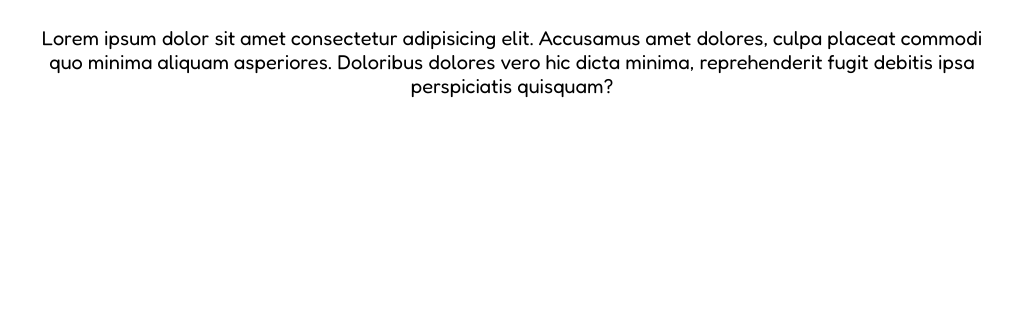
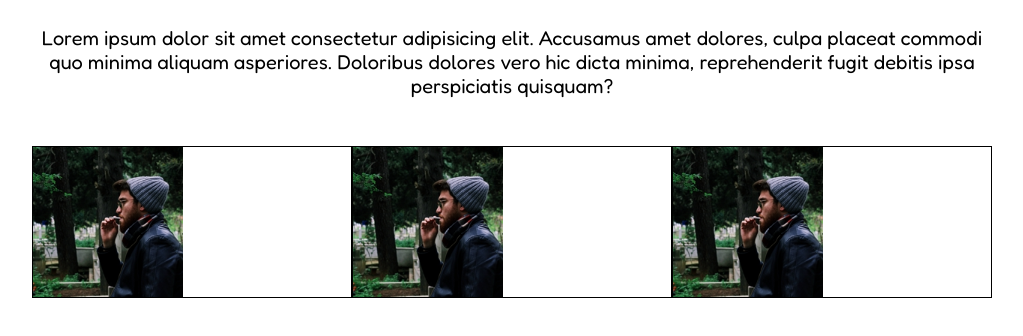
Before and after one commit to RobertoSimonini/html-css-float-cards, a plain HTML site: page index.html in a window 1280 px wide. Shown: the part 118-454 px from the top of the page, without its empty margins (128-1151 px from the left). Drawn offline with Linux system fonts and the light colour scheme.

Commit message:
added first photo

```diff
--- a/css/style.css
+++ b/css/style.css
@@ -17,7 +17,6 @@ header, p {
 h1 {
     color: #e4346f;
     font-size: 40px;
-
 }
 
 p {
@@ -27,17 +26,29 @@ p {
 
 
 /* Generics  */
+img {
+    height: 150px;
+    float: left;
+}
+.container {
+    max-width: 75%;
+    margin: auto;
+}
 
-
-/* utils  */
-.container {
-    width: 75%;
-    margin: auto;
+.column {
+float: left;
+text-align: center;
+width: calc(100% / 3);
+border: 1px solid black;
 }
 
 
 
 
+/* utils  */
 
 
-/* Sections  */
+
+
+
+/* Cards  */
--- a/index.html
+++ b/index.html
@@ -16,6 +16,7 @@
 </head>
 <body>
     <div class="container">
+    <!-- Intestazione          -->
         <header>
             <h1> Meet our Team</h1>
 
@@ -23,6 +24,23 @@
                     Lorem ipsum dolor sit amet consectetur adipisicing elit. Accusamus amet dolores, culpa placeat commodi quo minima aliquam asperiores. Doloribus dolores vero hic dicta minima, reprehenderit fugit debitis ipsa perspiciatis quisquam?
                 </p>
         </header>
+    <!-- Cards      -->
+
+            <div class="column">
+                <img src="img/male1.png" alt="">
+            </div>
+
+            <div class="column">
+                <img src="img/male1.png" alt="">
+            </div>
+
+            <div class="column">
+                <img src="img/male1.png" alt="">
+            </div>
+
+
+
+
 
     </div>
 </body>
```
